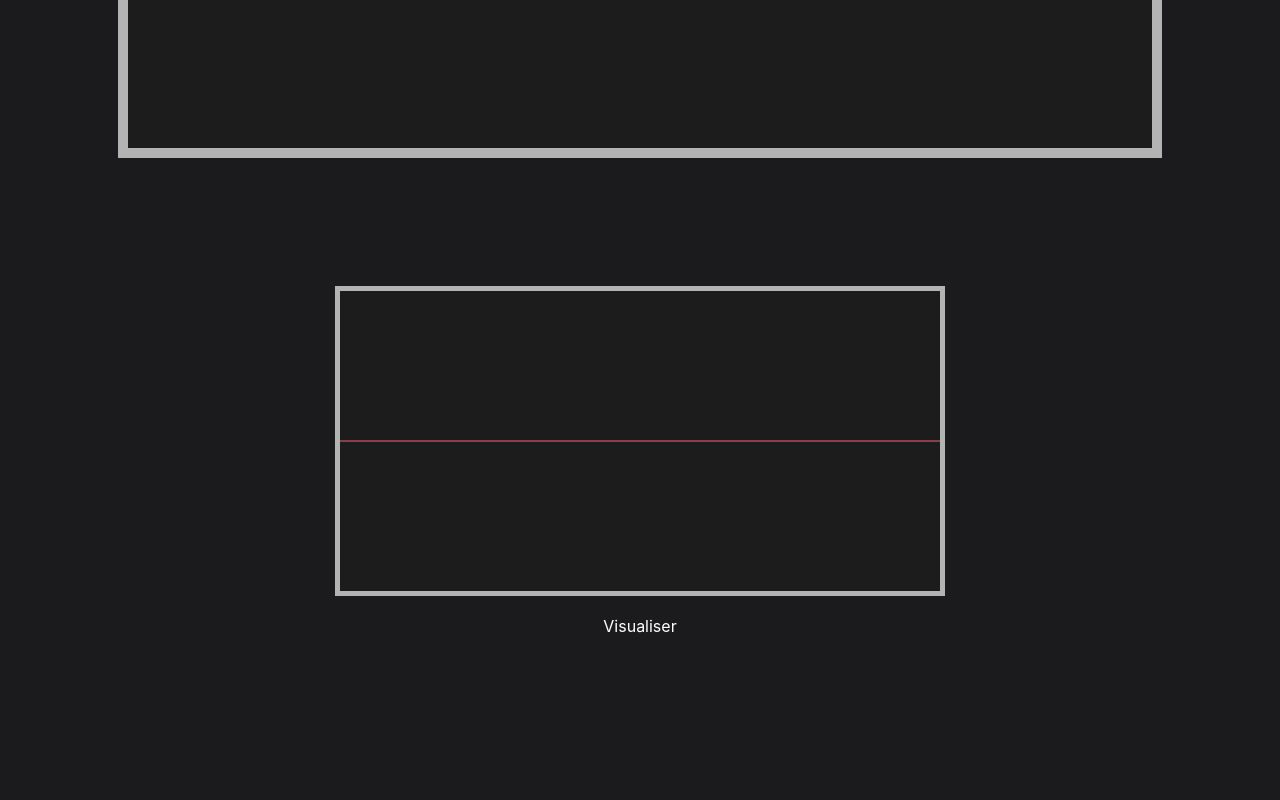
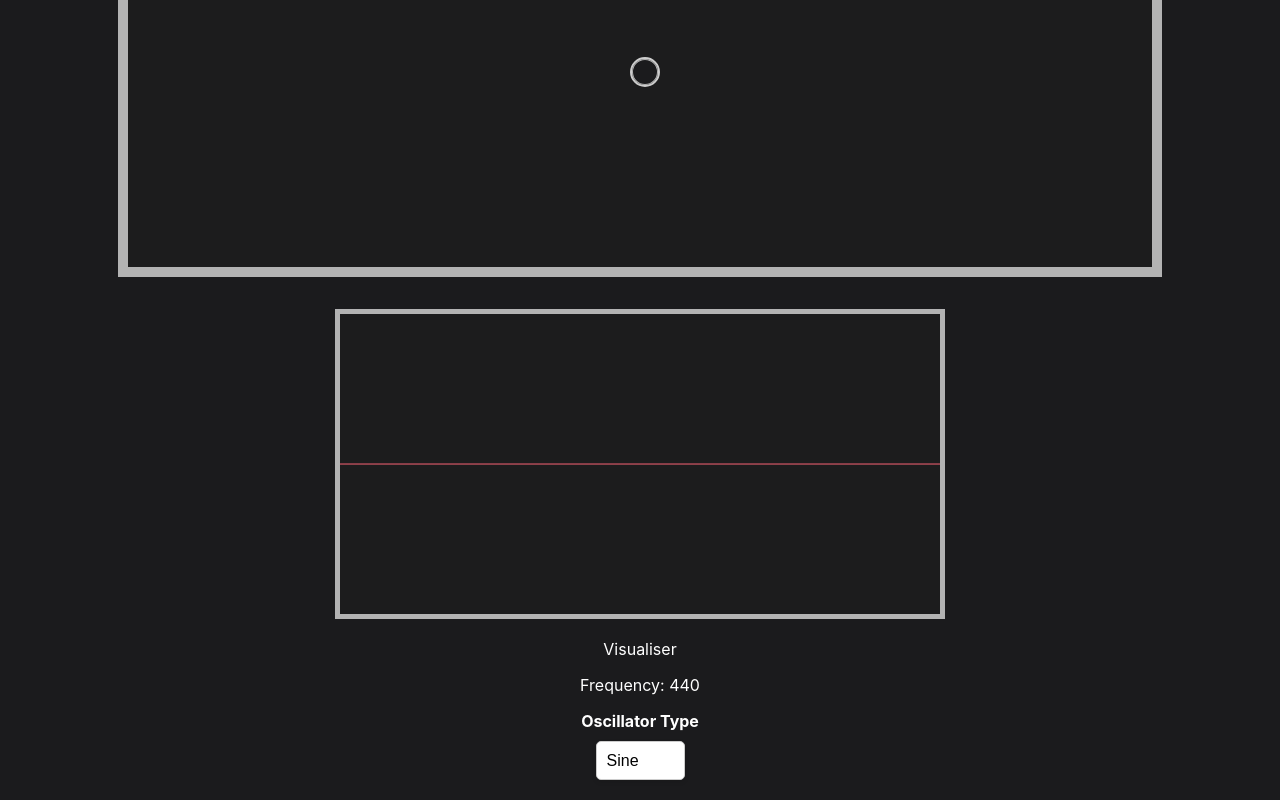
Before and after one commit to kp-dhvani/simple-oscillator, a React (Create React App) app: page / in a window 1280 px wide. Shown: the part 215-1015 px from the top of the page. Before the commit the page ends 867 px from the top, so only its background shows below. Built offline with nearby package versions, Linux system fonts and the light colour scheme.

Commit message:
added wave selector

```diff
--- a/src/components/Draggable.tsx
+++ b/src/components/Draggable.tsx
@@ -1,4 +1,4 @@
-import React, { useRef, useState } from 'react';
+import React, { useRef } from 'react';
 import Draggable, {
   DraggableData,
   DraggableEvent,
@@ -19,24 +19,22 @@ const DraggableComponent: React.FC<DraggableComponentProps> = ({
   handleDrag,
 }) => {
   const dragElementRef = useRef<HTMLButtonElement>(null);
-  const [coordinates, setCoordinates] = useState<{ x: number; y: number }>({
-    x: 0,
-    y: 0,
-  });
 
   const saveCoordinates = (_: DraggableEvent, data: DraggableData) => {
-    setCoordinates({ x: data.x, y: data.y });
     handleDrag(_, data);
   };
   return (
-    <div className='drag-box'>
     <div
+      className='drag-box'
       style={{
-          border: `10px solid ${isPlaying ? '#FF6577' : '#b3b3b3'}`,
+        display: 'flex',
+        justifyContent: 'center',
+        alignItems: 'center',
       }}
     >
       <div
         style={{
+          border: `10px solid ${isPlaying ? '#FF6577' : '#b3b3b3'}`,
           width: '1024px',
           height: '420px',
           position: 'relative',
@@ -71,7 +69,6 @@ const DraggableComponent: React.FC<DraggableComponentProps> = ({
         </Draggable>
       </div>
     </div>
-    </div>
   );
 };
 
--- a/src/components/Synth.tsx
+++ b/src/components/Synth.tsx
@@ -7,6 +7,7 @@ import {
 import Draggable from './Draggable';
 import Visualiser from './Visualiser';
 import { useSynthAudioContext } from './SynthAudioContextProvider';
+import WaveTypeSelector from './TypeSelector';
 
 const minY = -250;
 const maxY = 220;
@@ -19,6 +20,7 @@ const Synth = () => {
   const [analyserNode, setAnalyserNode] = useState<AnalyserNode>();
   const [frequency, setFrequency] = useState(440);
   const [amplitude, setAmplitude] = useState(0);
+  const [waveType, setWaveType] = useState<OscillatorType>('sine');
 
   useEffect(() => {
     const analyser = audioContextInstance.createAnalyser();
@@ -30,7 +32,7 @@ const Synth = () => {
     setIsPlaying(true);
     const oscillator = audioContextInstance.createOscillator();
     const newGainNode = audioContextInstance.createGain();
-    oscillator.type = 'sine';
+    oscillator.type = waveType;
     oscillator.frequency.setValueAtTime(
       frequency,
       audioContextInstance.currentTime,
@@ -70,7 +72,7 @@ const Synth = () => {
 
   const handleDrag = (_: DraggableEvent, data: DraggableData) => {
     if (gainNode && oscillator) {
-      let amp = (2 * (data.y - minY)) / (maxY - minY) - 1;
+      let amp = (2 * (maxY - data.y)) / (maxY - minY) - 1;
 
       if (amp === 0) {
         amp = amp > 0 ? 0.0001 : -0.0001;
@@ -91,19 +93,8 @@ const Synth = () => {
   };
 
   return (
-    <div
-      className='synth'
-      style={{
-        display: 'flex',
-        flexDirection: 'column',
-        alignItems: 'center',
-        position: 'absolute',
-        top: '50%',
-        left: '50%',
-        transform: 'translate(-50%, -50%)',
-      }}
-    >
-      <div className='audio' style={{ marginBottom: '8rem' }}>
+    <div className='synth'>
+      <div className='audio'>
         <div className='drag'>
           <Draggable
             isPlaying={isPlaying}
@@ -113,8 +104,12 @@ const Synth = () => {
           />
         </div>
       </div>
-      <div className='visualiser'>
+      <div className='visualiser' style={{ marginTop: '2rem' }}>
         <Visualiser analyser={analyserNode} isPlaying={isPlaying} />
+        <p>Frequency: {frequency}</p>
+      </div>
+      <div className='controls'>
+        <WaveTypeSelector onTypeSelect={setWaveType} />
       </div>
     </div>
   );
--- /dev/null
+++ b/src/components/TypeSelector.tsx
@@ -0,0 +1,58 @@
+import React, { Dispatch, SetStateAction } from 'react';
+interface TypeSelectorProps {
+  onTypeSelect: Dispatch<SetStateAction<OscillatorType>>;
+}
+
+const TypeSelector: React.FC<TypeSelectorProps> = ({ onTypeSelect }) => {
+  const handleChange = (event: React.ChangeEvent<HTMLSelectElement>) => {
+    onTypeSelect(event.target.value as OscillatorType);
+  };
+  return (
+    <div
+      className='wave-type-selector'
+      style={styles.container as React.CSSProperties}
+    >
+      <label htmlFor='waveform-type' style={styles.label}>
+        Oscillator Type
+      </label>
+      <select
+        id='waveform-type'
+        style={styles.select as React.CSSProperties}
+        onChange={handleChange}
+      >
+        <option value='sine'>Sine</option>
+        <option value='square'>Square</option>
+        <option value='triangle'>Triangle</option>
+        <option value='sawtooth'>Sawtooth</option>
+      </select>
+    </div>
+  );
+};
+
+const styles = {
+  container: {
+    display: 'flex',
+    flexDirection: 'column',
+    alignItems: 'center',
+    justifyContent: 'center',
+  },
+  label: {
+    marginBottom: '10px',
+    fontSize: '16px',
+    fontWeight: 'bold',
+  },
+  select: {
+    marginBottom: '20px',
+    padding: '10px',
+    fontSize: '16px',
+    borderRadius: '5px',
+    border: '1px solid #ccc',
+    outline: 'none',
+    appearance: 'none',
+    backgroundColor: '#fff',
+    boxShadow: '0 2px 5px rgba(0, 0, 0, 0.1)',
+    cursor: 'pointer',
+  },
+};
+
+export default TypeSelector;
--- a/src/components/Visualiser.tsx
+++ b/src/components/Visualiser.tsx
@@ -1,5 +1,4 @@
 import React, { useEffect, useRef } from 'react';
-import { useSynthAudioContext } from './SynthAudioContextProvider';
 
 interface VisualiserProps {
   analyser: AnalyserNode | undefined;
@@ -35,9 +34,8 @@ const Visualiser: React.FC<VisualiserProps> = ({ isPlaying, analyser }) => {
     if (isPlaying) {
       draw();
     } else {
-      if (animationFrameIdRef.current) {
+      animationFrameIdRef.current &&
         cancelAnimationFrame(animationFrameIdRef.current);
-      }
     }
   }, [isPlaying]);
 
@@ -49,7 +47,7 @@ const Visualiser: React.FC<VisualiserProps> = ({ isPlaying, analyser }) => {
       const bufferLength = analyser.frequencyBinCount;
       const dataArray = new Uint8Array(bufferLength);
       analyser.getByteTimeDomainData(dataArray);
-      canvasContext.clearRect(0, 0, width, height); // Clear the canvas
+      canvasContext.clearRect(0, 0, width, height);
       canvasContext.fillStyle = '#1C1C1D';
       canvasContext.fillRect(0, 0, width, height);
       canvasContext.strokeStyle = '#FF6577';
```
Also changed, not shown: src/components/PeriodicWave.ts (deleted, +0 -20 lines), src/components/channels.md (+1 -1 lines), src/lib/generateSample.ts (deleted, +0 -16 lines), src/lib/itsgonnarain.ts (deleted, +0 -65 lines), src/lib/loadWasm.ts (deleted, +0 -20 lines), 2 other files (tests, documents, lock files or other folders). Lines whose indentation alone changed are shown as unchanged.
